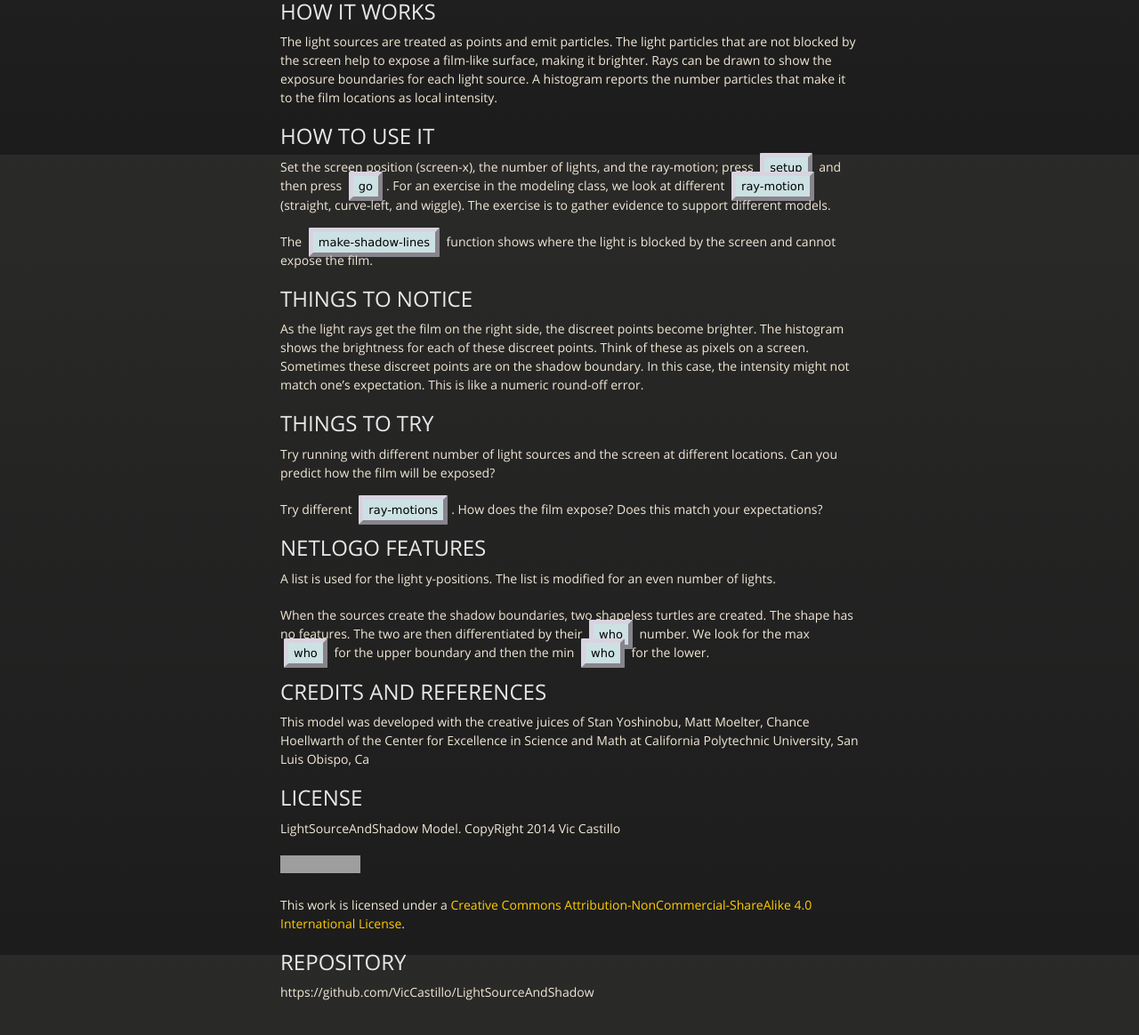
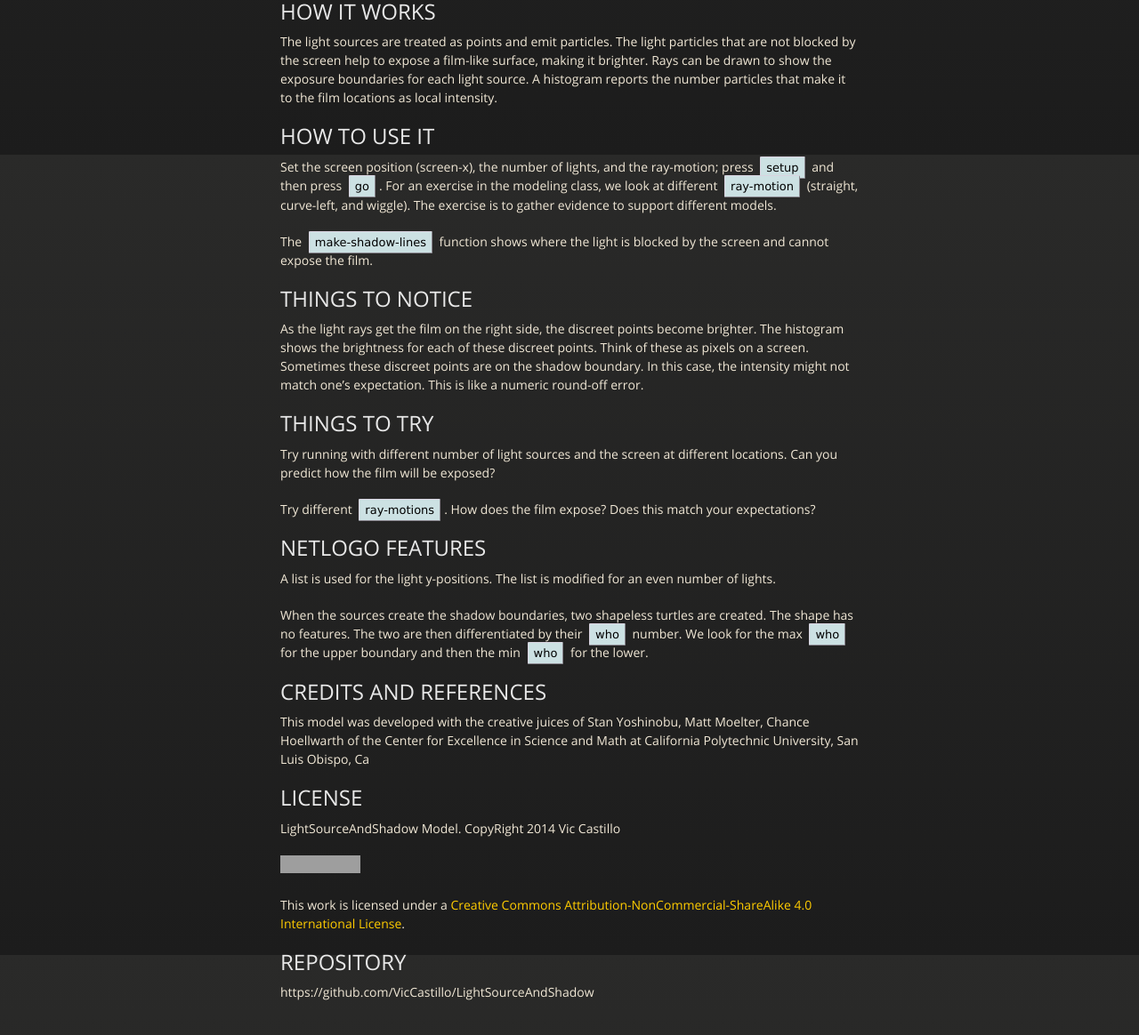
Before and after one commit to STEM-Dev/LightSourceAndShadow, a Jekyll site: the page built from index.html, in a window 1280 px wide and 1400 px high, scrolled down 562 px. Shown: the part 164-1328 px from the top of the window at 89% size. Built offline with Jekyll 4.4.1, drawn with Linux system fonts in a browser that asks for light colours; nearby versions of some CDN libraries; Markdown is read by kramdown in place of the engine named in the settings; grey boxes are pictures that could not be loaded.

Commit message:
size change

```diff
--- a/stylesheets/styles.css
+++ b/stylesheets/styles.css
@@ -635,7 +635,7 @@ code {
   -ms-border-radius: 2px;
   -khtml-border-radius: 2px;
   border-radius: 2px;
-  border: outset 5px #d9d3e0;
+  border: outset 1px #d9d3e0;
 }
 
 pre {
```
